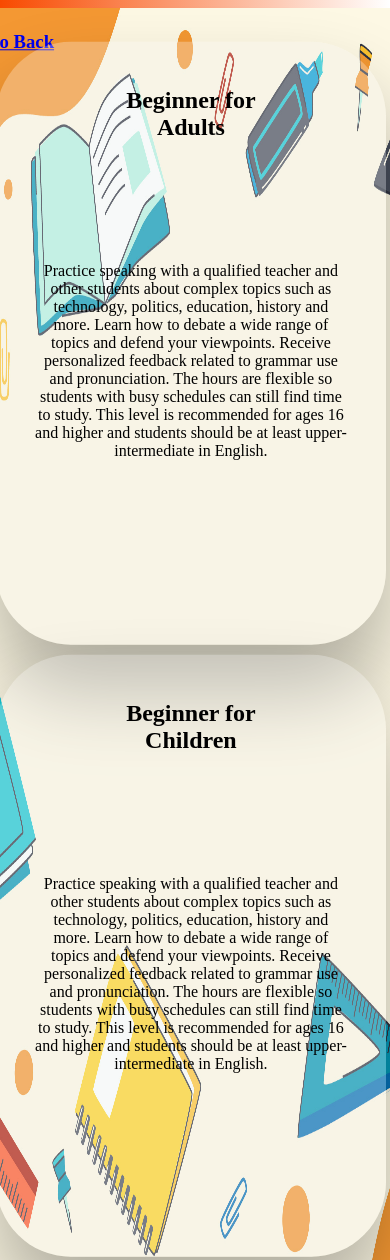
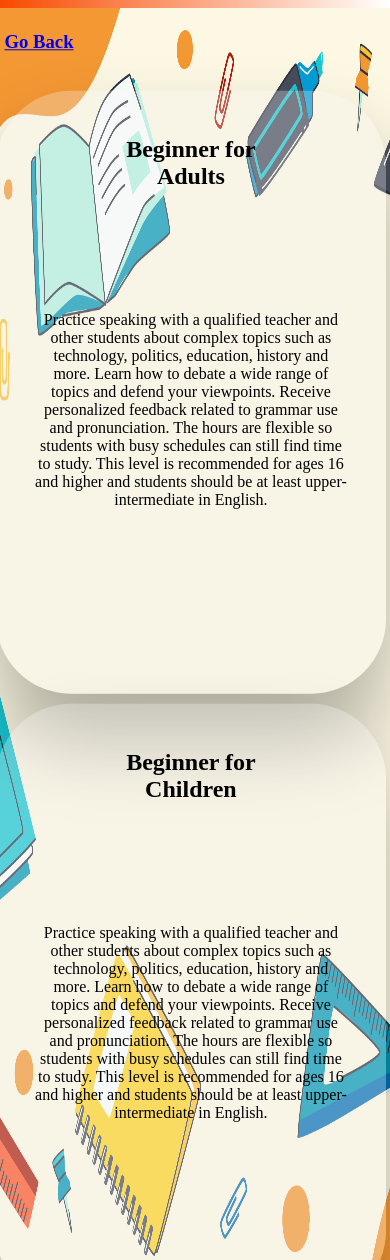
Before and after one commit to nsherban1/EasyEnglishCa, a plain HTML site: page beginner.html in a window 390 px wide. Shown: the top 1260 px of the page. Drawn offline with Linux system fonts and the light colour scheme.

Commit message:
Add files via upload

```diff
--- a/css/beginner.css
+++ b/css/beginner.css
@@ -126,7 +126,7 @@ h1{
 
     .modal {
         position: absolute;
-        margin-top: -190%;
+        margin-top: -180%;
         transform: translate(-50%, -50%);
         /* width: 170%; */
         left:61%;
@@ -168,7 +168,7 @@ h1{
       }
       .modal1 {
         position: absolute;
-        margin-top: -65%;
+        margin-top: -55%;
         transform: translate(-50%, -50%);
         left:61%;
         height:40%;
@@ -206,4 +206,7 @@ h1{
         z-index: 2;
 
       }
+      .goback{
+        left:10%;
+      }
   }
```
